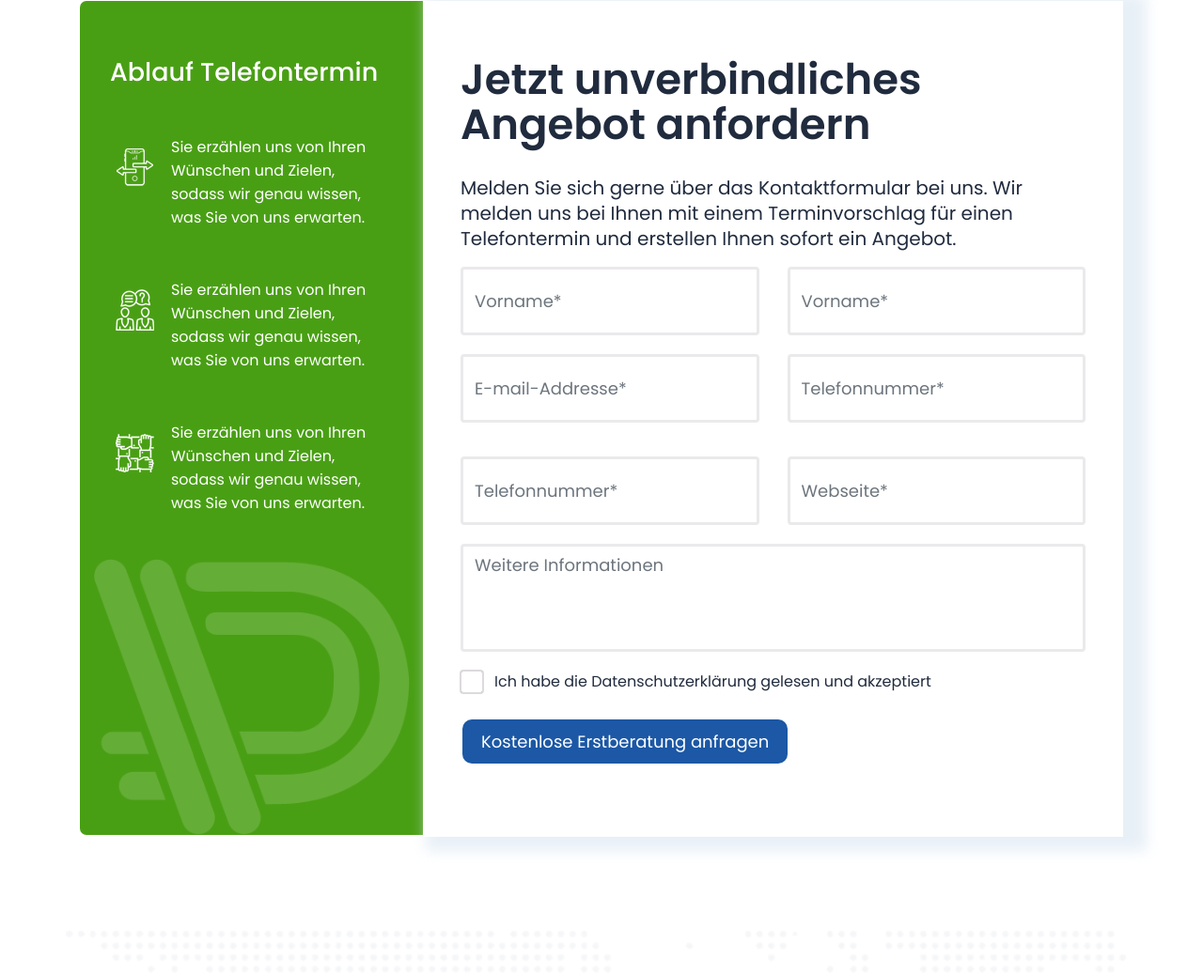
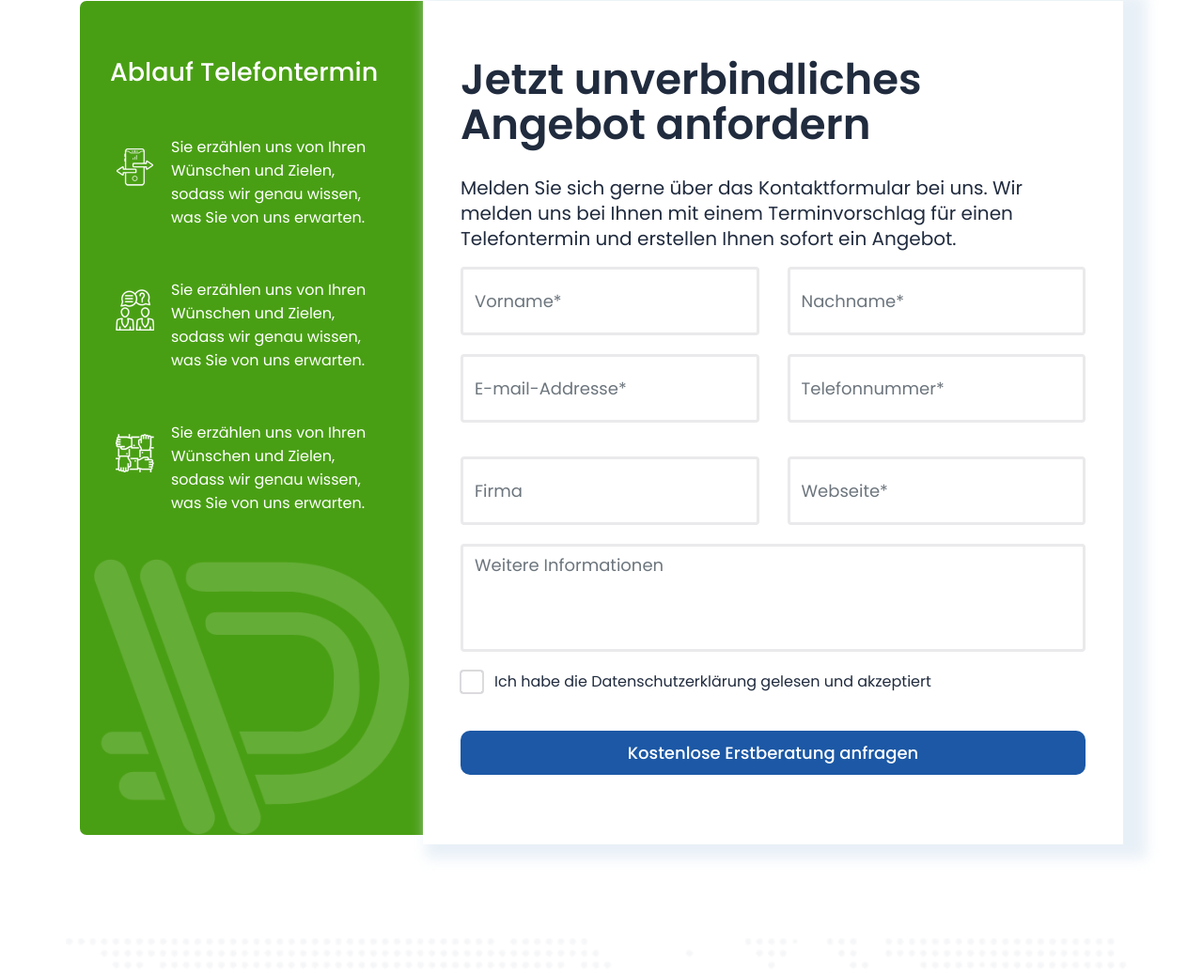
Before and after one commit to friend1st/apotheken, a plain HTML site: page index.html in a window 1280 px wide. Shown: the part 3157-4193 px from the top of the page at 94% size. Drawn offline with nearby package versions, Linux system fonts and the light colour scheme; a web font is replaced by a local one.

Commit message:
Add files via upload
Fixed form button

```diff
--- a/index.html
+++ b/index.html
@@ -267,7 +267,7 @@
     <input type="text" class="form-control" placeholder="Vorname*">
   </div>
   <div class="col-md-6 col-sm-12">
-    <input type="text" class="form-control" placeholder="Vorname*">
+    <input type="text" class="form-control" placeholder="Nachname*">
   </div>
 </div>
 
@@ -286,7 +286,7 @@
 <div class="row">
 
 <div class="col-md-6 col-sm-12">
-    <input type="Firma" class="form-control" placeholder="Telefonnummer*">
+    <input type="Firma" class="form-control" placeholder="Firma">
   </div>
   <div class="col-md-6 col-sm-12">
     <input type="text" class="form-control" placeholder="Webseite*">
@@ -314,7 +314,7 @@
 <div class="row pt-3">
 
 <div class="col-md-12">
-	  <INPUT type="submit" value="Kostenlose Erstberatung anfragen">
+<a href="#" class="btn_green btn_blue btn-lg mt-3">Kostenlose Erstberatung anfragen</a>
   </div>
 
 </div>
```
